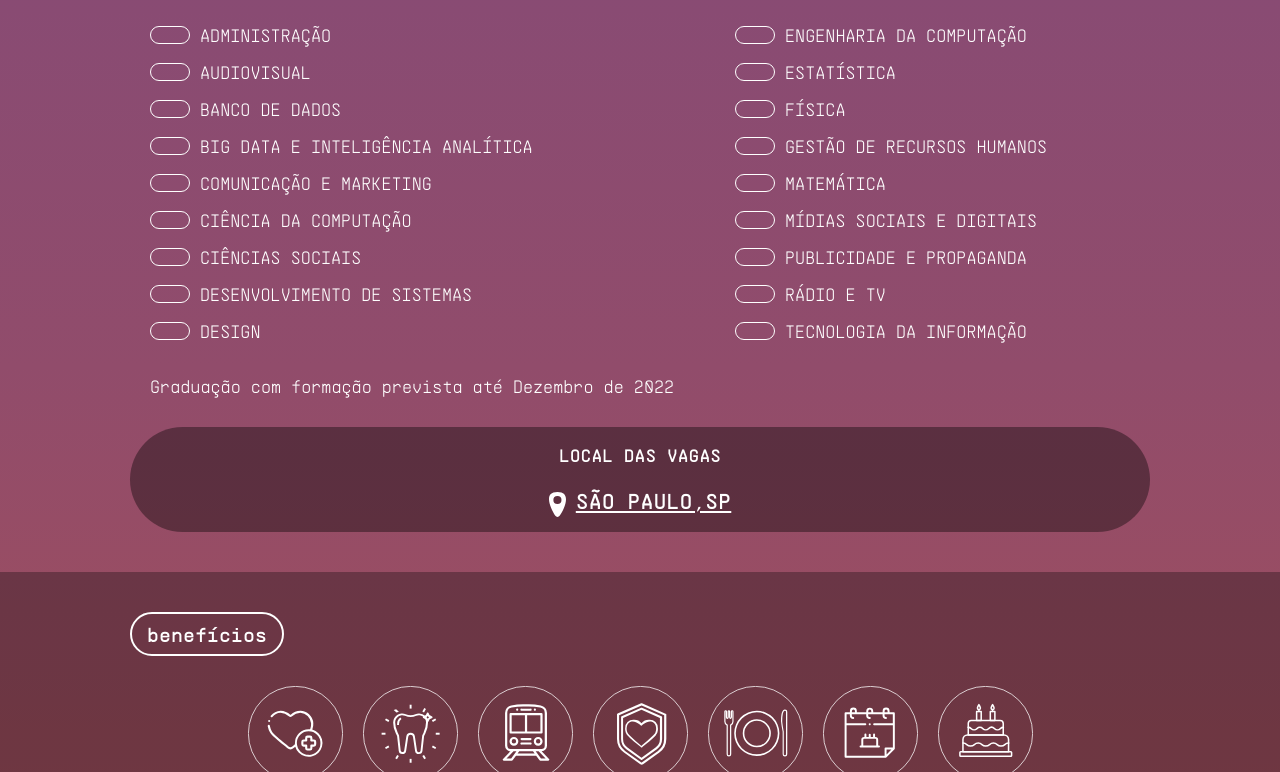
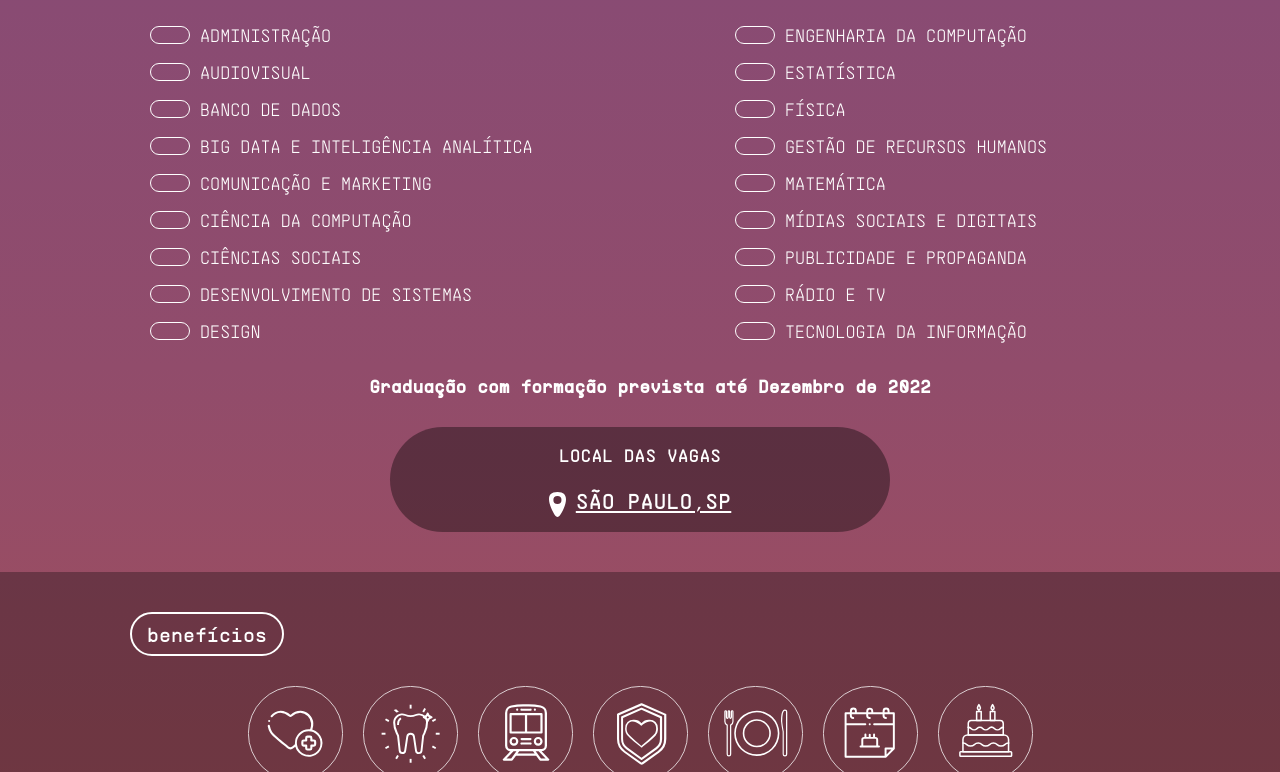
Before and after one commit to lilmonteiro/site-fcb-brains-2021, a plain HTML site: page index.html in a window 1280 px wide. Shown: the part 3020-3792 px from the top of the page. Drawn offline with Linux system fonts and the light colour scheme.

Commit message:
pre requisitos local das vagas fixed size on desktop

```diff
--- a/index.html
+++ b/index.html
@@ -301,7 +301,7 @@
     </div>
 
     <div id="pre-requisitos" class="block text-white">
-        <div class="wrapper-inner">
+        <div class="wrapper-inner pre-requisitos-flex">
             <div class="pill-title">
                 <p class="text-white">pré_requisitos</p>
             </div>
@@ -400,7 +400,7 @@
                 </li>
             </ul>
 
-            <p class="block-text pre-requisitos-text fw-bolder-lg ">Graduação com formação prevista até Dezembro de 2022</p>
+            <p class="block-text pre-requisitos-text fw-bolder text-md-center">Graduação com formação prevista até Dezembro de 2022</p>
 
             <div class="local-container text-uppercase">
                 <p>local das vagas</p>
--- a/style.css
+++ b/style.css
@@ -514,6 +514,17 @@ a {
     border: 1.4px solid white;
     border-radius: 100px;
   }
+
+  .pre-requisitos-flex{
+    display: flex;
+    flex-direction: column;
+  }
+
+  .local-container{
+    min-width: 500px;
+    align-self: center;
+  }
+
 }
 
 @media (min-width: 768px) {
```
